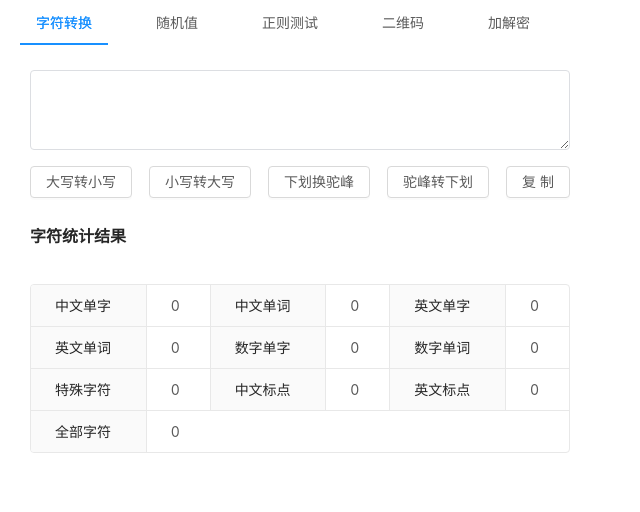
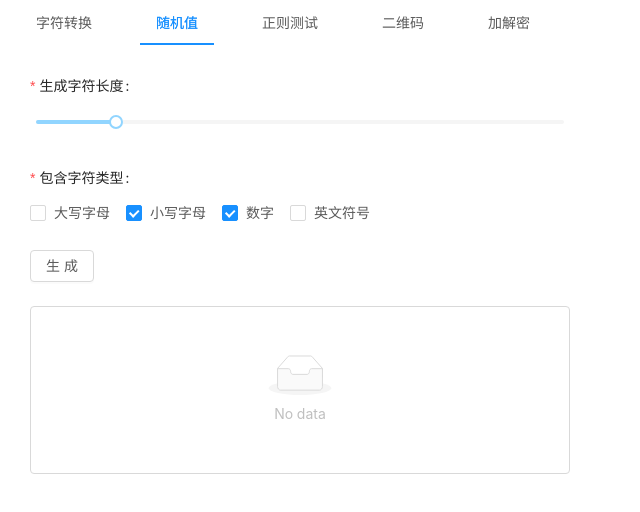
Before and after one commit to zhoubangfu/chrome-toolbox, a React (Create React App) app: page / in a window 1280 px wide. Shown: the top 512 px of the page, without its empty margins (0-640 px from the left). Built offline with nearby package versions, Linux system fonts and the light colour scheme.

Commit message:
update: 开发随机字符模块

```diff
--- a/src/index.tsx
+++ b/src/index.tsx
@@ -12,7 +12,7 @@ import EDCodeTools from './views/EDCode'
 import './styles/global.scss'
 
 ReactDOM.render(
-  <Tabs defaultActiveKey="1">
+  <Tabs defaultActiveKey="2">
     <Tabs.TabPane tab="字符转换" key="1">
       <StrTools />
     </Tabs.TabPane>
--- a/src/views/Random/index.tsx
+++ b/src/views/Random/index.tsx
@@ -1,9 +1,68 @@
-import React from 'react'
+import React, { useState } from 'react'
+import { Form, Slider, Checkbox, Button, List } from 'antd'
+import { SliderValue } from 'antd/lib/slider'
+
+import { jsCopy } from '@/utils'
+
+import styles from './style.module.scss'
 
 const options = ['大写字母', '小写字母', '数字', '英文符号']
 
 const RandomTools = () => {
-  return <div></div>
+  // 随机类型
+  const [randomTypes, setRandomTypes] = useState<Array<string>>(['小写字母', '数字'])
+  // 字符长度
+  const [randomLength, setRandomLength] = useState<SliderValue>(16)
+  // 生成字符
+  const [targetArr, setTargetArr] = useState<Array<string>>([])
+
+  // 切换类型时保存
+  const randomTypeChanged = (types: any): void => {
+    setRandomTypes(types)
+  }
+
+  // 生成字符
+  const handleGenerateTarget = (value: any): void => {
+    console.log(value)
+    setTargetArr(['232', '23234'])
+  }
+
+  return (
+    <div className={styles.random}>
+      <Form
+        onFinish={handleGenerateTarget}
+        initialValues={{
+          randomTypes,
+          randomLength
+        }}
+      >
+        <Form.Item label="生成字符长度" name="randomLength" rules={[{ required: true }]}>
+          <Slider value={randomLength} onChange={setRandomLength} min={1} max={100} />
+        </Form.Item>
+        <Form.Item
+          label="包含字符类型"
+          name="randomTypes"
+          rules={[{ required: true, message: '请至少选择一种字符类型!' }]}
+        >
+          <Checkbox.Group
+            options={options}
+            value={randomTypes}
+            onChange={randomTypeChanged}
+          />
+        </Form.Item>
+        <Form.Item>
+          <Button htmlType="submit">生成</Button>
+        </Form.Item>
+      </Form>
+      <div>
+        <List
+          dataSource={targetArr}
+          bordered
+          renderItem={(item) => <List.Item>{item}</List.Item>}
+        />
+      </div>
+    </div>
+  )
 }
 
 export default RandomTools
--- /dev/null
+++ b/src/views/Random/style.module.scss
@@ -0,0 +1,11 @@
+.random {
+  padding: 10px;
+
+  .action {
+    margin-bottom: 16px;
+
+    .option {
+      margin-bottom: 10px;
+    }
+  }
+}
```
